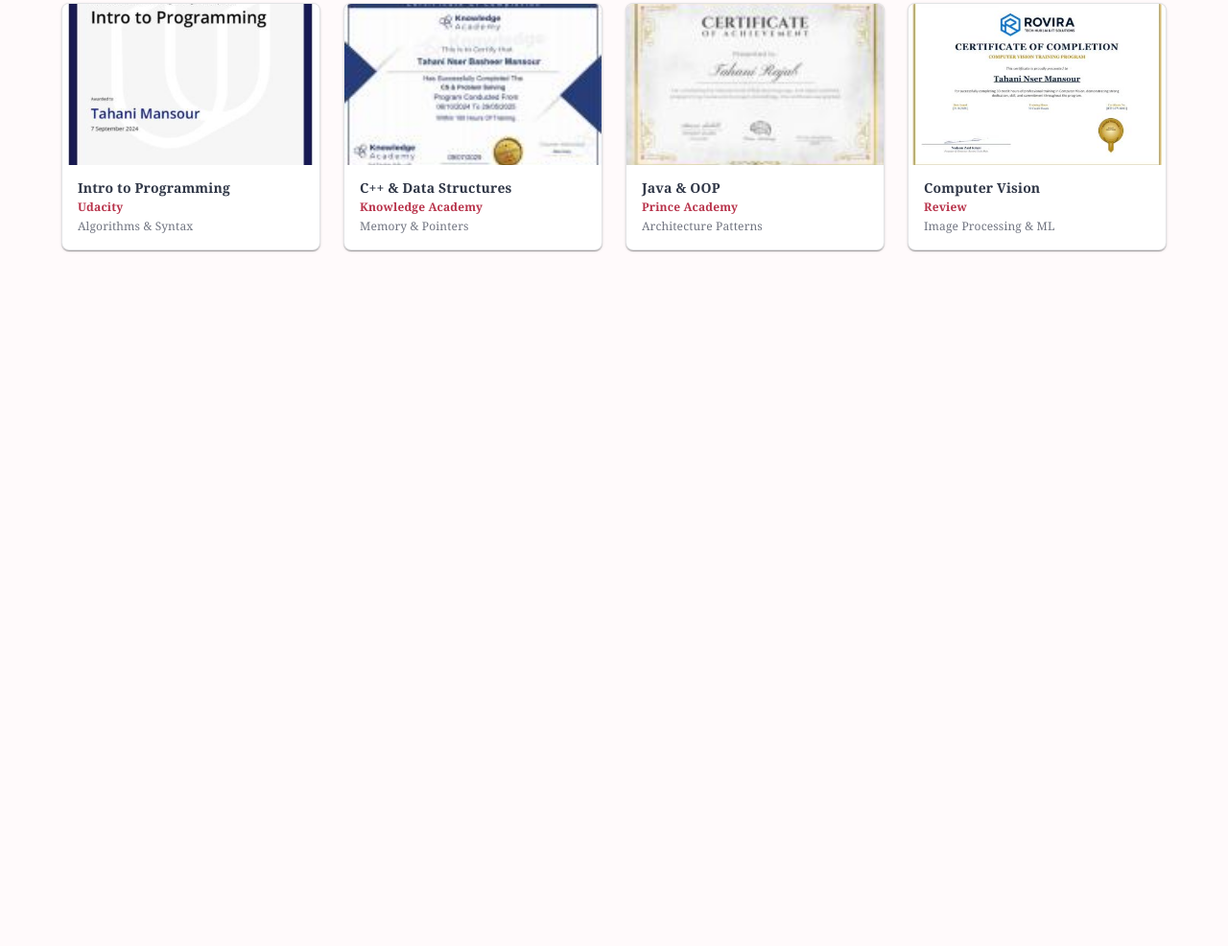
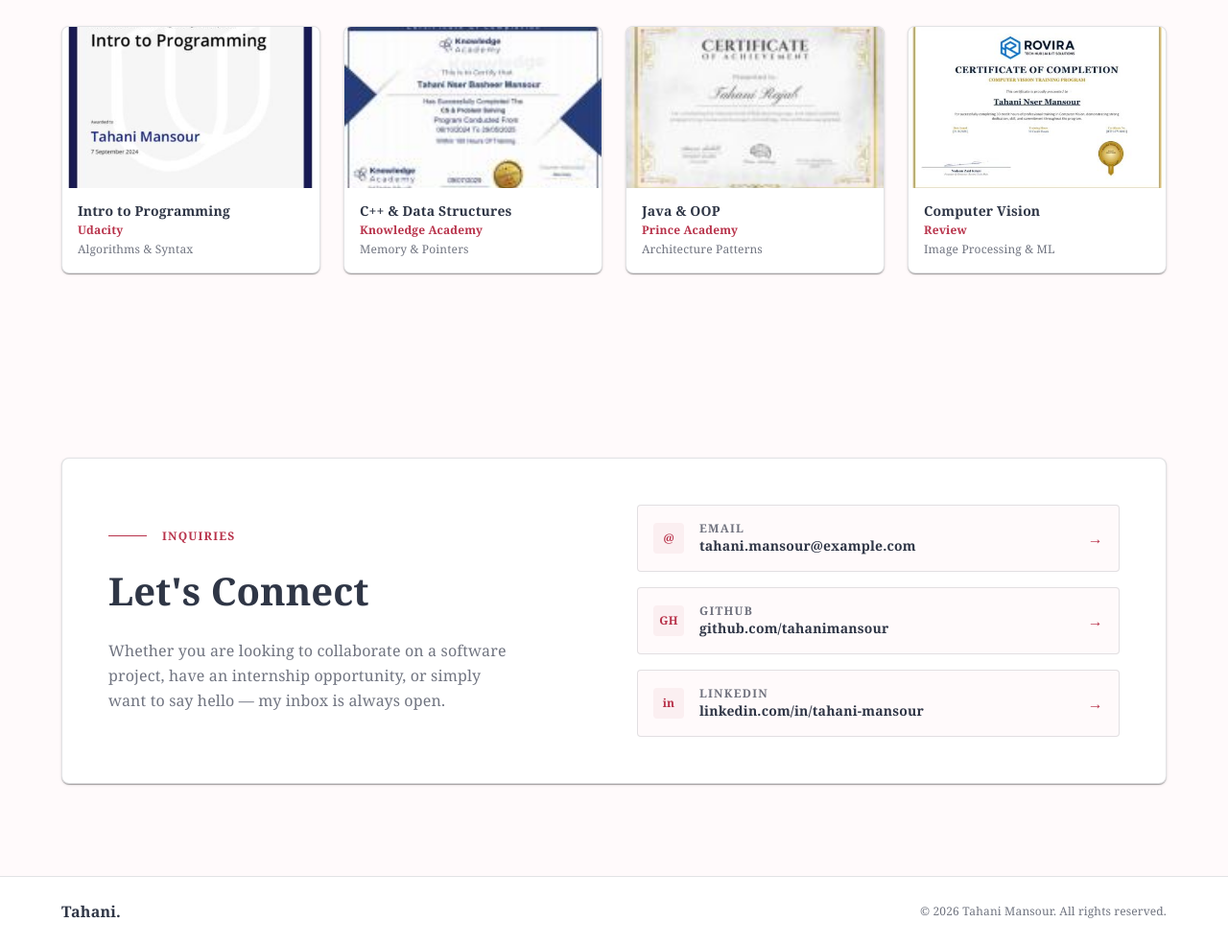
Before and after one commit to tahanimansour/Portfolio, a website: page index.html in a window 1280 px wide. Shown: the part 2661-3647 px from the top of the page at 96% size. Before the commit the page ends 3018 px from the top, so only its background shows below. Drawn offline with Linux system fonts and the light colour scheme.

Commit message:
Add contact section and footer

```diff
--- a/assets/css/input.css
+++ b/assets/css/input.css
@@ -62,17 +62,16 @@
     @apply text-xs font-bold tracking-widest uppercase;
 }
 
-/* السطر الصغير فوق عنوان القسم: الخط الأحمر جاي من before */
 @utility eyebrow {
     @apply row gap-2 text-xs font-bold tracking-widest text-primary uppercase before:block before:h-px before:w-5 before:bg-primary;
 }
 
-/* عنوان القسم */
+
 @utility section-title {
     @apply text-[2rem] leading-tight font-bold tracking-normal md:text-[2.5rem];
 }
 
-/* فقرة عادية */
+
 @utility body-text {
     @apply text-sm leading-relaxed text-text-secondary md:text-base;
 }
@@ -99,19 +98,17 @@
     @apply rounded-sm bg-primary px-3 py-1.5 text-sm font-bold text-white transition-colors hover:bg-primary-dark;
 }
 
-/* زر بإطار أحمر */
 @utility btn-outline {
     @apply rounded-sm border border-primary px-3 py-1.5 text-sm font-bold text-primary transition-colors hover:bg-secondary;
 }
 
-/* رابط أحمر غامق مع خط تحته عند الـ hover */
+
 @utility text-link {
     @apply text-sm font-bold text-primary hover:underline;
 }
 
-/* ===== كرت المشروع ===== */
 
-/* الكرت: يتمدد على طول خانة الشبكة ويرتفع عند الـ hover */
+
 @utility project-card {
     @apply flex h-full flex-col p-3 transition hover:-translate-y-0.5 hover:border-primary;
 }
@@ -124,24 +121,23 @@
     @apply mt-1 text-sm leading-relaxed text-text-secondary;
 }
 
-/* صف التاغات */
+
 @utility tag-list {
     @apply mt-2 flex flex-wrap gap-1;
 }
 
-/* تاغ التقنية */
+
 @utility tag {
     @apply rounded-full bg-secondary px-1.5 py-0.5 text-xs text-primary;
 }
 
-/* ===== كرت الشهادة ===== */
 
-/* صورة فوق وتفاصيل تحت. overflow-hidden عشان زوايا الصورة تتقص مع زوايا الكرت */
+
 @utility cert-card {
     @apply flex h-full flex-col overflow-hidden transition-colors hover:border-primary;
 }
 
-/* نسبة ثابتة عشان كل الصور تكون بنفس الحجم */
+
 @utility cert-image {
     @apply aspect-[16/10] w-full bg-secondary object-cover;
 }
@@ -158,19 +154,31 @@
     @apply mt-0.5 text-xs text-text-secondary;
 }
 
-/* ===== الفورم ===== */
 
-/* خانة إدخال (input / textarea / select) */
+
+
 @utility field {
     @apply mt-0.5 w-full rounded-sm border border-divider bg-paper px-2 py-1 text-sm outline-none focus:border-primary;
 }
 
-/* لابل فوق الخانة */
+
 @utility field-label {
     @apply text-xs font-bold tracking-widest text-text-secondary uppercase;
 }
 
-/* زر + Add (للـ summary): بنستعمله مع chip، وفيه إخفاء المثلث لسفاري */
+
 @utility add-toggle {
     @apply inline-block list-none border-dashed border-primary font-bold text-primary [&::-webkit-details-marker]:hidden;
 }
+
+
+
+/* صف تواصل: أيقونة + نص + سهم */
+@utility contact-link {
+    @apply row gap-2 rounded-sm border border-divider bg-background p-2 transition-colors hover:border-primary;
+}
+
+
+@utility contact-icon {
+    @apply row h-4 w-4 shrink-0 justify-center rounded-sm bg-secondary text-xs font-bold text-primary;
+}
--- a/index.html
+++ b/index.html
@@ -26,7 +26,7 @@
         </div>
     </header>
 
-    <main>
+    <>
 
         <section class="relative overflow-hidden">
 
@@ -60,8 +60,7 @@
                         <a href="#projects" class="btn-primary shadow-1">
                             View Projects
                         </a>
-                        <a href="./assets/Tahani-Mansour-CV.pdf" download="Tahani-Mansour-CV.pdf"
-                            class="btn-outline">
+                        <a href="./assets/Tahani-Mansour-CV.pdf" download="Tahani-Mansour-CV.pdf" class="btn-outline">
                             Download CV
                         </a>
                     </div>
@@ -273,8 +272,7 @@
                         <div>
                             <label for="project-desc" class="field-label">Description</label>
                             <textarea id="project-desc" name="description" rows="3" maxlength="120" required
-                                placeholder="Short description of the project"
-                                class="field resize-none"></textarea>
+                                placeholder="Short description of the project" class="field resize-none"></textarea>
                         </div>
 
                         <div>
@@ -324,8 +322,8 @@
                     </li>
 
                     <li class="card cert-card">
-                        <img src="./assets/img/certificates/cs.jpeg"
-                            alt="C++ and Data Structures certificate" class="cert-image">
+                        <img src="./assets/img/certificates/cs.jpeg" alt="C++ and Data Structures certificate"
+                            class="cert-image">
                         <div class="p-2">
                             <h3 class="cert-title">C++ &amp; Data Structures</h3>
                             <p class="cert-issuer">Knowledge Academy</p>
@@ -334,8 +332,8 @@
                     </li>
 
                     <li class="card cert-card">
-                        <img src="./assets/img/certificates/java&oop.jpeg"
-                            alt="Java and OOP certificate" class="cert-image">
+                        <img src="./assets/img/certificates/java&oop.jpeg" alt="Java and OOP certificate"
+                            class="cert-image">
                         <div class="p-2">
                             <h3 class="cert-title">Java &amp; OOP</h3>
                             <p class="cert-issuer">Prince Academy</p>
@@ -344,8 +342,8 @@
                     </li>
 
                     <li class="card cert-card">
-                        <img src="./assets/img/certificates/rovira.jpeg"
-                            alt="Computer Vision certificate" class="cert-image">
+                        <img src="./assets/img/certificates/rovira.jpeg" alt="Computer Vision certificate"
+                            class="cert-image">
                         <div class="p-2">
                             <h3 class="cert-title">Computer Vision</h3>
                             <p class="cert-issuer">Review</p>
@@ -358,7 +356,80 @@
             </div>
         </section>
 
-    </main>
+        <section id="contact">
+            <div class="container section-y">
+
+                <div class="grid items-center gap-6 p-3 card md:grid-cols-2 md:p-6">
+
+                    <div>
+                        <div class="mb-3 eyebrow">Inquiries</div>
+
+                        <h2 class="section-title">
+                            Let's Connect
+                        </h2>
+
+                        <p class="mt-3 max-w-[420px] body-text">
+                            Whether you are looking to collaborate on a software project, have an
+                            internship opportunity, or simply want to say hello &mdash; my inbox is
+                            always open.
+                        </p>
+                    </div>
+
+                    <ul class="grid gap-2">
+
+                        <li>
+                            <a href="mailto:tahani.mansour@example.com" class="contact-link">
+                                <span class="contact-icon">@</span>
+                                <div class="min-w-0 flex-1">
+                                    <p class="text-label text-text-secondary">Email</p>
+                                    <p class="text-sm font-bold break-all">tahani.mansour@example.com</p>
+                                </div>
+                                <span class="text-primary" aria-hidden="true">&rarr;</span>
+                            </a>
+                        </li>
+
+                        <li>
+                            <a href="https://github.com/tahanimansour" target="_blank" rel="noopener noreferrer"
+                                class="contact-link">
+                                <span class="contact-icon">GH</span>
+                                <div class="min-w-0 flex-1">
+                                    <p class="text-label text-text-secondary">GitHub</p>
+                                    <p class="text-sm font-bold break-all">github.com/tahanimansour</p>
+                                </div>
+                                <span class="text-primary">&rarr;</span>
+                            </a>
+                        </li>
+
+                        <li>
+                            <a href="https://linkedin.com/in/tahani-mansour" target="_blank" rel="noopener noreferrer"
+                                class="contact-link">
+                                <span class="contact-icon">in</span>
+                                <div class="min-w-0 flex-1">
+                                    <p class="text-label text-text-secondary">LinkedIn</p>
+                                    <p class="text-sm font-bold break-all">linkedin.com/in/tahani-mansour</p>
+                                </div>
+                                <span class="text-primary">&rarr;</span>
+                            </a>
+                        </li>
+
+                    </ul>
+                </div>
+
+            </div>
+        </section>
+
+        </main>
+
+        <footer class="border-t border-divider bg-paper">
+            <div class="container row flex-wrap justify-between gap-3 py-3">
+
+
+                <a href="#" class="text-base font-bold">Tahani.</a>
+                <p class="text-xs text-text-secondary">&copy; 2026 Tahani Mansour. All rights reserved.</p>
+
+            </div>
+        </footer>
+
 
 </body>
 
```
Also changed, not shown: assets/css/output.css.
